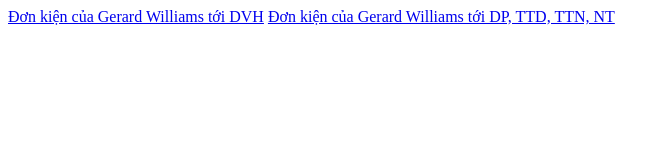
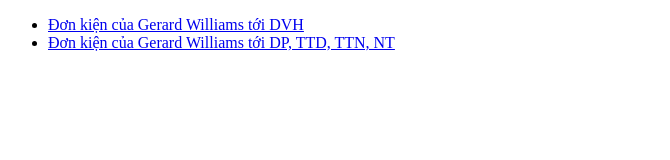
Before and after one commit to Truong-N/English-Vietnamese, a plain HTML site: page index.html in a window 1280 px wide. Shown: the whole page, without its empty margins (0-670 px from the left). Drawn offline with Linux system fonts and the light colour scheme.

Commit message:
Update index.html
improve menu

```diff
--- a/index.html
+++ b/index.html
@@ -7,9 +7,9 @@
     <title>Document</title>
 </head>
 
-<body>
+<body><ul><li>
     <a href="https://truong-n.github.io/English-Vietnamese/don_kien_GW2DVH.html">Đơn kiện của Gerard Williams tới DVH</a>
-    <a href="https://truong-n.github.io/English-Vietnamese/don_kien_GW2DP.html">Đơn kiện của Gerard Williams tới DP, TTD, TTN, NT</a>
-</body>
+</li><li><a href="https://truong-n.github.io/English-Vietnamese/don_kien_GW2DP.html">Đơn kiện của Gerard Williams tới DP, TTD, TTN, NT</a>
+</li></ul></body>
 
 </html>
```
